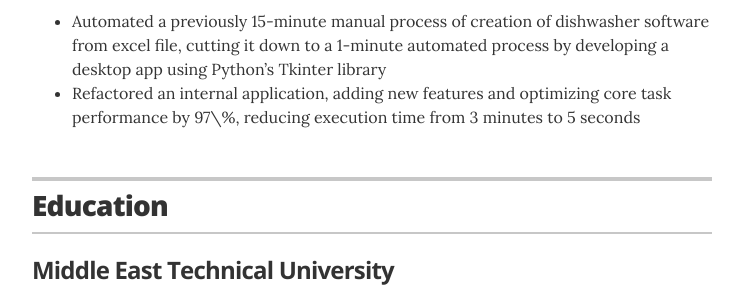
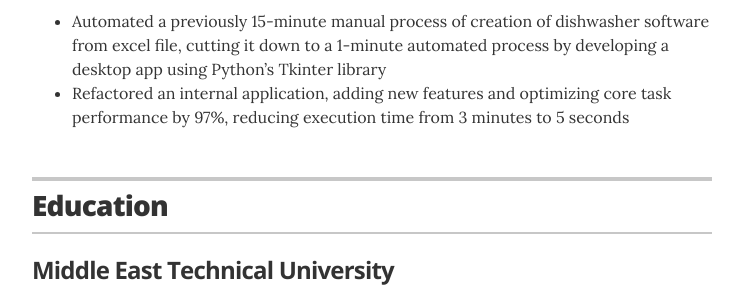
Before and after one commit to Akbro23/akbro23.github.io, a Jekyll site: the page built from index.html, in a window 1280 px wide. Shown: the part 991-1284 px from the top of the page, without its empty margins (268-1011 px from the left). Built offline with Jekyll 4.4.1, drawn with Linux system fonts in a browser that asks for light colours.

Commit message:
Update experience.yml

```diff
--- a/_data/experience.yml
+++ b/_data/experience.yml
@@ -9,4 +9,4 @@
 - company: Beko Corporate
   position: Software Engineer Intern
   duration: Jul 2023 &mdash; Aug 2023
-  summary: <ul class="resume-item-list"><li> Automated a previously 15-minute manual process of creation of dishwasher software from excel file, cutting it down to a 1-minute automated process by developing a desktop app using Python’s Tkinter library</li><li>Refactored an internal application, adding new features and optimizing core task performance by 97\%, reducing execution time from 3 minutes to 5 seconds</li></ul>
+  summary: <ul class="resume-item-list"><li> Automated a previously 15-minute manual process of creation of dishwasher software from excel file, cutting it down to a 1-minute automated process by developing a desktop app using Python’s Tkinter library</li><li>Refactored an internal application, adding new features and optimizing core task performance by 97%, reducing execution time from 3 minutes to 5 seconds</li></ul>
```
